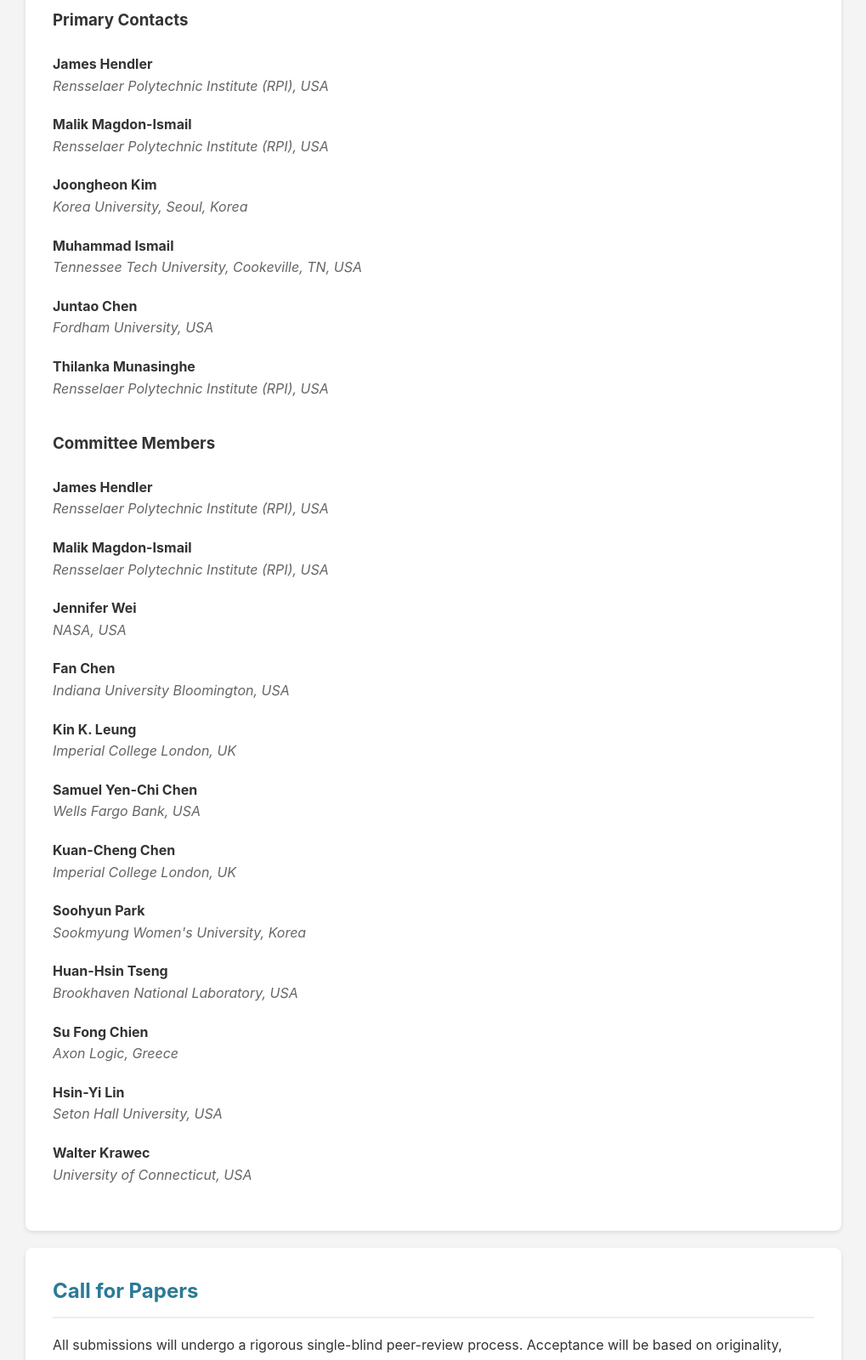
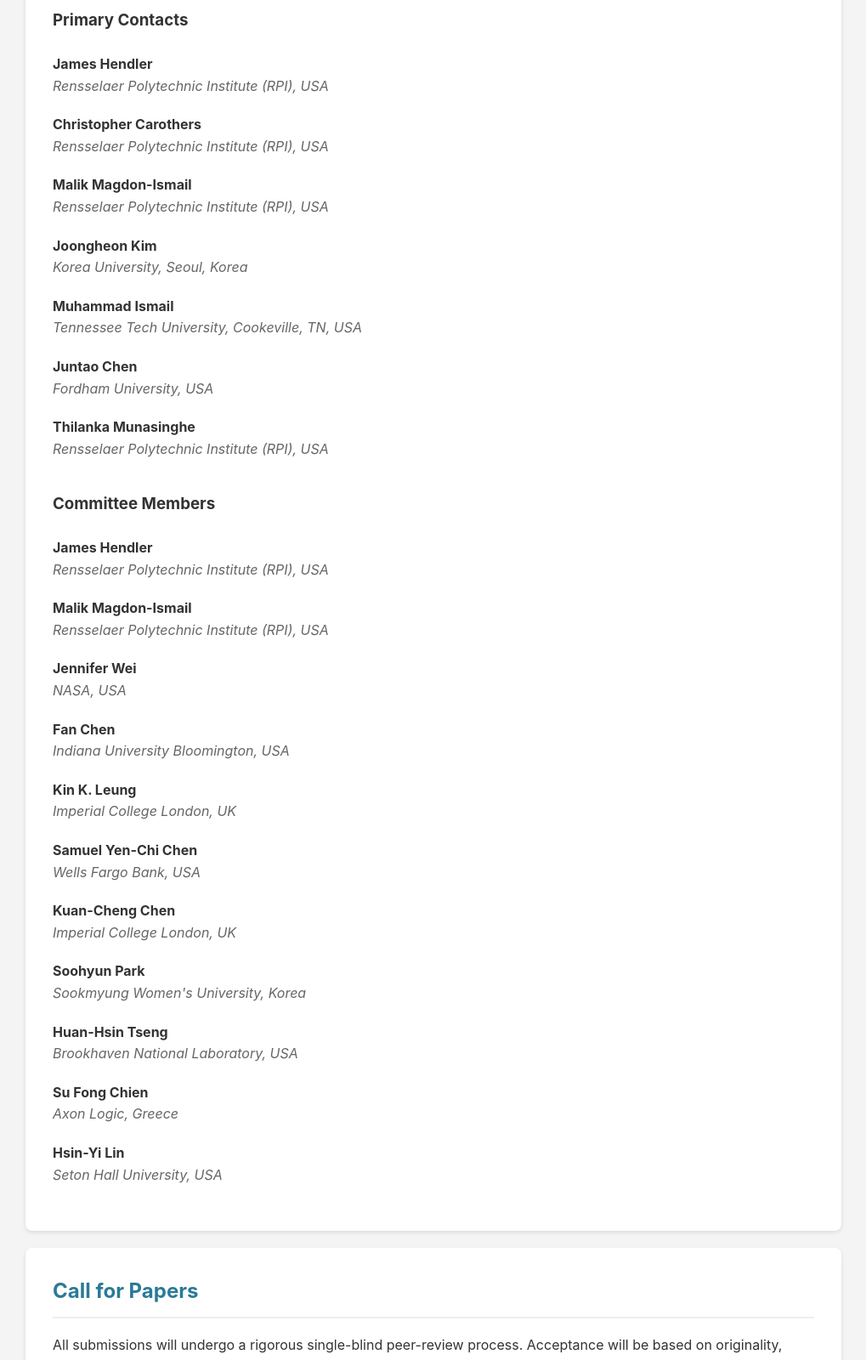
Before and after one commit to QCAI-Workshop/qcai-workshop.github.io, a plain HTML site: page index.html in a window 1280 px wide. Shown: the part 1639-3239 px from the top of the page at 85% size, without its empty margins (130-1149 px from the left). Drawn offline with Linux system fonts and the light colour scheme.

Commit message:
Update index.html
added PC committee names

```diff
--- a/index.html
+++ b/index.html
@@ -158,6 +158,7 @@
             <h3>Primary Contacts</h3>
             <ul class="organizer-list">
                 <li><strong>James Hendler</strong> <span>Rensselaer Polytechnic Institute (RPI), USA</span></li>
+                <li><strong>Christopher Carothers </strong> <span>Rensselaer Polytechnic Institute (RPI), USA</span></li>
                 <li><strong>Malik Magdon-Ismail</strong> <span>Rensselaer Polytechnic Institute (RPI), USA</span></li>
                 <li><strong>Joongheon Kim</strong> <span>Korea University, Seoul, Korea</span></li>
                 <li><strong>Muhammad Ismail</strong> <span>Tennessee Tech University, Cookeville, TN, USA</span></li>
@@ -178,7 +179,7 @@
                 <li><strong>Huan-Hsin Tseng</strong> <span>Brookhaven National Laboratory, USA</span></li>
                 <li><strong>Su Fong Chien</strong> <span>Axon Logic, Greece</span></li>
                 <li><strong>Hsin-Yi Lin</strong> <span>Seton Hall University, USA</span></li>
-                <li><strong>Walter Krawec</strong> <span>University of Connecticut, USA</span></li>
+
             </ul>
         </section>
 
```
